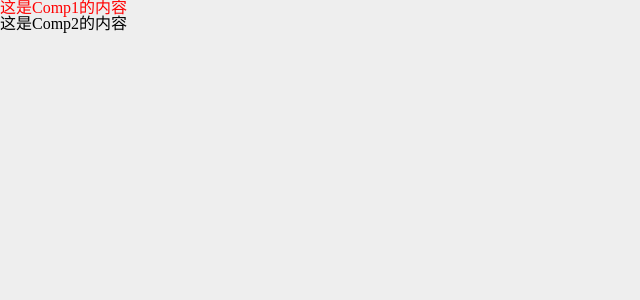
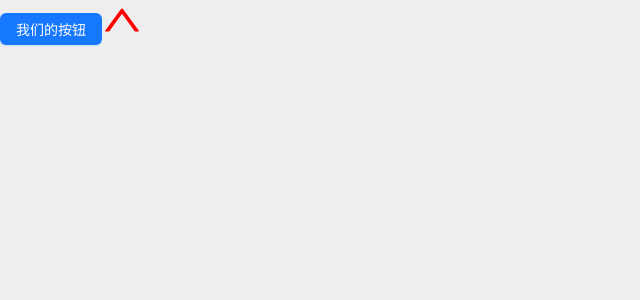
Before and after one commit to zjy4fun/react-admin-bilibili, a React (Vite) app: page / in a window 1280 px wide. Shown: the top 300 px of the page, without its empty margins (0-640 px from the left). Built offline with nearby package versions, Linux system fonts and the light colour scheme.

Commit message:
import antd

```diff
--- a/package.json
+++ b/package.json
@@ -9,6 +9,8 @@
     "preview": "vite preview"
   },
   "dependencies": {
+    "@ant-design/icons": "^4.8.0",
+    "antd": "^5.1.2",
     "react": "^18.2.0",
     "react-dom": "^18.2.0",
     "react-redux": "^7.2.8",
@@ -23,6 +25,7 @@
     "@vitejs/plugin-react": "^3.0.0",
     "sass": "^1.57.1",
     "typescript": "^4.9.3",
-    "vite": "^4.0.0"
+    "vite": "^4.0.0",
+    "vite-plugin-style-import": "^1.4.1"
   }
 }
--- a/src/App.tsx
+++ b/src/App.tsx
@@ -1,10 +1,12 @@
-import Comp1 from "./components/Comp1"
-import Comp2 from "./components/Comp2"
+import { UpOutlined } from "@ant-design/icons"
+import { Button } from "antd"
+
+
 function App() {
   return (
     <div className="App">
-      <Comp1 />
-      <Comp2 />
+      <Button type="primary">我们的按钮</Button>
+      <UpOutlined style={{fontSize: '40px',color:'red'}}/>
     </div>
   )
 }
```
Also changed, not shown: 1 other file (tests, documents, lock files or other folders).
